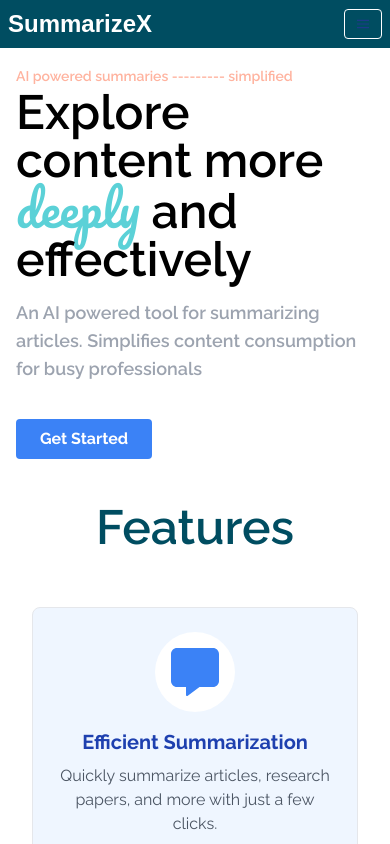
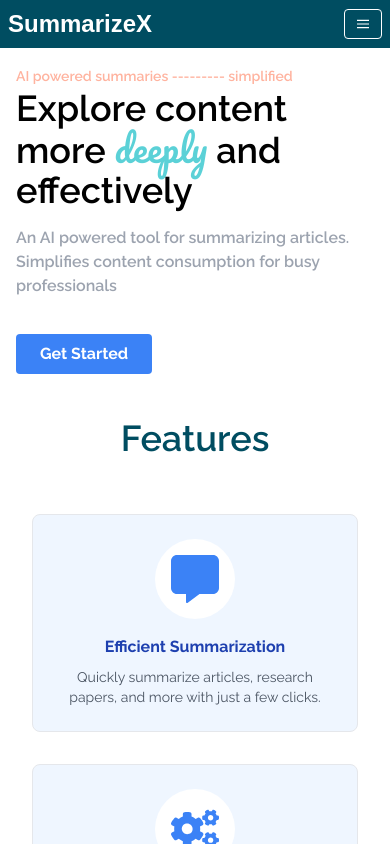
Before and after one commit to Krishna100604/SummarizeX, a React (Vite) app: page / in a window 390 px wide. Shown: the top 844 px of the page. Built offline with nearby package versions, Linux system fonts and the light colour scheme; no server answers; a web font is replaced by a local one.

Commit message:
added dark mode colors in homepage

```diff
--- a/src/Navbar.jsx
+++ b/src/Navbar.jsx
@@ -49,7 +49,7 @@ const Navbar = () => {
         <div className="block lg:hidden">
           <button
             onClick={toggleMenu}
-            className="flex items-center px-3 py-2 border rounded text-blue-900 border-white hover:text-gray-400 hover:border-gray-400"
+            className="flex items-center px-3 py-2 border rounded text-white border-white hover:text-gray-400 hover:border-gray-400"
           >
             <svg
               className="fill-current h-3 w-3"
--- a/src/Pages/Home.jsx
+++ b/src/Pages/Home.jsx
@@ -42,9 +42,9 @@ const Home = () => {
 
   return (
     <>
-      <header className="p-4 min-h-screen dark:bg-black " style={styles}>
+      <header className="p-4 min-h-screen dark:bg-[#0f172a] " style={styles}>
         <motion.span
-          className="text-sm text-[#ffb39f] font-semibold"
+          className="text-sm text-[#ffb39f]  font-semibold"
           initial={{ opacity: 0, y: -20 }}
           animate={{ opacity: 1, y: 0 }}
           transition={{ duration: 1 }}
@@ -55,7 +55,7 @@ const Home = () => {
         <div className="flex items-center justify-center">
           <div className="md:w-1/2 sm:w-full mb-6 ">
             <motion.h1
-              className="text-5xl sm:text-4xl md:text-6xl md:leading-tight font-semibold mb-4"
+              className="text-4xl sm:text-4xl md:text-6xl md:leading-tight font-semibold mb-4 dark:text-white"
               initial={{ opacity: 0, y: -20 }}
               animate={{ opacity: 1, y: 0 }}
               transition={{ duration: 1 }}
@@ -67,7 +67,7 @@ const Home = () => {
               and <span>effectively</span>
             </motion.h1>
             <motion.p
-              className="text-lg sm:text-sm font-semibold mb-4 text-gray-400"
+              className="text-md sm:text-sm md:text-lg font-semibold mb-4 text-gray-400"
               initial={{ opacity: 0, y: -20 }}
               animate={{ opacity: 1, y: 0 }}
               transition={{ duration: 1, delay: 0.5 }}
@@ -100,7 +100,7 @@ const Home = () => {
         </div>
 
         <motion.h1
-          className="text-5xl mt-5 text-[#004D61] text-center sm:text-4xl md:text-6xl md:leading-tight font-semibold m-4"
+          className="text-4xl mt-5 text-[#004D61] dark:text-[#5BD1D7] text-center sm:text-3xl md:text-6xl md:leading-tight font-semibold m-4"
           initial={{ opacity: 0, y: -20 }}
           animate={{ opacity: 1, y: 0 }}
           transition={{ duration: 1, delay: 1.2 }}
@@ -113,7 +113,7 @@ const Home = () => {
         {/* payment */}
 
         <motion.h1
-          className="text-5xl mt-5 text-[#004D61] text-center sm:text-4xl md:text-6xl md:leading-tight font-semibold m-4"
+          className="text-4xl mt-5 text-[#004D61] dark:text-[#5BD1D7] text-center sm:text-3xl md:text-6xl md:leading-tight font-semibold m-4"
           initial={{ opacity: 0, y: -20 }}
           animate={{ opacity: 1, y: 0 }}
           transition={{ duration: 1, delay: 1.4 }}
@@ -124,7 +124,7 @@ const Home = () => {
         <div className="container mx-auto py-10 px-4">
           <div className="flex flex-col sm:flex-row items-center justify-center gap-4">
             <motion.div
-              className="rounded-lg p-6 border border-blue shadow-xl text-center flex-1 max-w-xs"
+              className="rounded-lg  dark:bg-[#1e293b] p-6 border border-blue shadow-xl text-center flex-1 max-w-xs"
               whileHover={{ scale: 1.05 }}
               initial={{ opacity: 0, scale: 0.9 }}
               animate={{ opacity: 1, scale: 1 }}
@@ -133,11 +133,11 @@ const Home = () => {
               <div className="text-4xl mb-4 text-blue-500">
                 <FaUser />
               </div>
-              <h3 className="text-xl font-bold mb-2">Basic</h3>
+              <h3 className="text-xl font-bold mb-2 dark:text-white ">Basic</h3>
               <p className="text-[#ffb39f] mb-4 font-bold">
                 Perfect for individuals
               </p>
-              <div className="text-xl font-bold mb-2">
+              <div className="text-xl font-bold mb-2 dark:text-[#5BD1D7]">
                 {" "}
                 &#x20B9;100 / 10 credits
               </div>
@@ -155,7 +155,7 @@ const Home = () => {
             </motion.div>
 
             <motion.div
-              className="rounded-lg p-6 border border-blue shadow-xl text-center flex-1 max-w-xs"
+              className="rounded-lg p-6  dark:bg-[#1e293b] border border-blue shadow-xl text-center flex-1 max-w-xs"
               whileHover={{ scale: 1.05 }}
               initial={{ opacity: 0, scale: 0.9 }}
               animate={{ opacity: 1, scale: 1 }}
@@ -164,11 +164,11 @@ const Home = () => {
               <div className="text-4xl mb-4 text-blue-500">
                 <FaStar />
               </div>
-              <h3 className="text-xl font-bold mb-2">Pro</h3>
+              <h3 className="text-xl font-bold mb-2  dark:text-white">Pro</h3>
               <p className="text-[#ffb39f] mb-4 font-bold">
                 Ideal for small teams
               </p>
-              <div className="text-xl font-bold mb-2">
+              <div className="text-xl font-bold mb-2 dark:text-[#5BD1D7]">
                 &#x20B9;500 / 100 credits
               </div>
               <Link to="/payment">
@@ -185,7 +185,7 @@ const Home = () => {
             </motion.div>
 
             <motion.div
-              className="rounded-lg p-6 border border-blue shadow-xl text-center flex-1 max-w-xs"
+              className="rounded-lg p-6  dark:bg-[#1e293b] border border-blue shadow-xl text-center flex-1 max-w-xs"
               whileHover={{ scale: 1.05 }}
               initial={{ opacity: 0, scale: 0.9 }}
               animate={{ opacity: 1, scale: 1 }}
@@ -194,11 +194,13 @@ const Home = () => {
               <div className="text-4xl mb-4 text-blue-500">
                 <FaStar />
               </div>
-              <h3 className="text-xl font-bold mb-2">Enterprise</h3>
+              <h3 className="text-xl font-bold mb-2  dark:text-white">
+                Enterprise
+              </h3>
               <p className="text-[#ffb39f] mb-4 font-bold">
                 For large organizations
               </p>
-              <div className="text-xl font-bold mb-2">
+              <div className="text-xl font-bold mb-2 dark:text-[#5BD1D7]">
                 {" "}
                 &#x20B9;1200 / 500 credits
               </div>
--- a/src/components/Cards/Cards.jsx
+++ b/src/components/Cards/Cards.jsx
@@ -53,15 +53,17 @@ const Cards = () => {
         {cardsData.map((card) => (
           <div
             key={card.id}
-            className="border rounded-lg p-6 bg-blue-50 flex flex-col items-center text-center"
+            className="border rounded-lg p-6 bg-blue-50  dark:bg-[#1e293b] flex flex-col items-center text-center"
           >
-            <div className="flex mx-auto w-20 h-20 bg-white rounded-full mb-4 items-center justify-center">
+            <div className="flex mx-auto w-20 h-20 bg-white dark:bg-blue-200 rounded-full mb-4 items-center justify-center">
               <div className="text-5xl text-blue-500">{card.icon}</div>
             </div>
-            <h2 className="text-xl font-bold mb-2 text-blue-800">
+            <h2 className="text-base md:text-xl font-bold mb-2 text-blue-800 dark:text-white ">
               {card.title}
             </h2>
-            <p className="text-gray-600">{card.text}</p>
+            <p className="text-gray-600 dark:text-gray-300 text-sm md:text-base ">
+              {card.text}
+            </p>
           </div>
         ))}
       </div>
```
